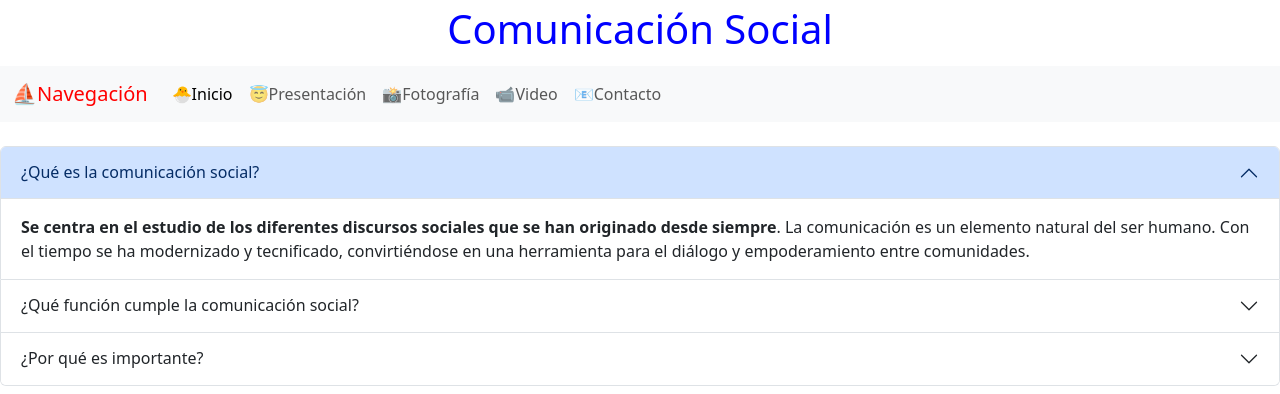
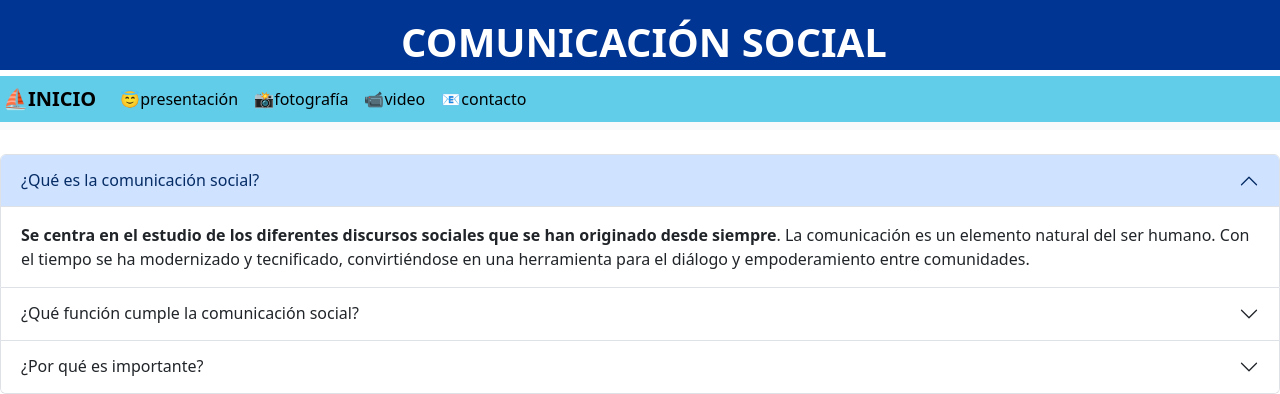
Before and after one commit to JoacoBlack/3-Preentrega, a website: page Pages/Index.html in a window 1280 px wide. Shown: the top 394 px of the page. Drawn offline with nearby package versions, Linux system fonts and the light colour scheme.

Commit message:
avanzamos en la pagina de inicio

```diff
--- a/Pages/Index.html
+++ b/Pages/Index.html
@@ -5,7 +5,7 @@
     <meta name="viewport" content="width=device-width, initial-scale=1">
     <title>🐣Inicio</title>
     <link href="https://cdn.jsdelivr.net/npm/bootstrap@5.3.0/dist/css/bootstrap.min.css" rel="stylesheet" integrity="sha384-9ndCyUaIbzAi2FUVXJi0CjmCapSmO7SnpJef0486qhLnuZ2cdeRhO02iuK6FUUVM" crossorigin="anonymous">
-    <link rel="stylesheet" href="../CSS/style.css"
+    <link rel="stylesheet" href="../CSS/style.css",
   </head>
   <body>
     <h1 class="titulo">Comunicación Social</h1>
@@ -15,15 +15,12 @@
 
         <nav class="navbar navbar-expand-lg bg-body-tertiary">
             <div class="container-fluid">
-              <a class="navbar-brand" href="#">⛵Navegación</a>
+              <a class="navbar-brand" href="#">⛵Inicio</a>
               <button class="navbar-toggler" type="button" data-bs-toggle="collapse" data-bs-target="#navbarNav" aria-controls="navbarNav" aria-expanded="false" aria-label="Toggle navigation">
                 <span class="navbar-toggler-icon"></span>
               </button>
               <div class="collapse navbar-collapse" id="navbarNav">
                 <ul class="navbar-nav">
-                  <li class="nav-item">
-                    <a class="nav-link active" aria-current="page" href="./Index.html">🐣Inicio</a>
-                  </li>
                   <li class="nav_presentacion">
                     <a class="nav-link" href="../Pages/Presentación.html">😇Presentación</a>
                   </li>
--- a/scss/style.scss
+++ b/scss/style.scss
@@ -1,3 +1,5 @@
+@import "../scss/variables.scss";
+
 *{
 
 margin: 0;
@@ -9,14 +11,54 @@ padding: 0;
 
 h1{
 
-color: blue;
+background-color: $colortitulo;
+color: white;
+text-transform: uppercase;
 text-align: center;
-padding: 5px 5px 5px 5px;
+font-weight: bold;
+padding: 18px 10px 10px 18px;
+height: 70px;
 
 }
 
+.container-fluid{
+
+background-color: $colormain;
+padding: 3px 3px 3px 3px;
+margin-top: -10px;
+
+}
+
+
 .navbar-brand{
 
-color: red;
+color:black;
+text-transform: uppercase;
+font-weight: bold;
 
 }
+
+.navbar-toggler{
+
+background-color: white;
+border-radius: 15px;
+}
+
+
+
+.navbar-nav{
+
+display: flex;
+flex-direction: column;
+align-items: center;
+
+}
+
+
+
+.nav-link{
+
+    color: rgb(0, 0, 0);
+    text-transform: lowercase;
+
+}
--- /dev/null
+++ b/scss/variables.scss
@@ -0,0 +1,7 @@
+$colortitulo:#003594;
+$colormain:#61CDE9;
+$colorfooter:#753BBD;
+$coloraside:#DBAD60;
+
+$colorlinkedin:#0A66C2;
+$coloryoutube:#c4302b;
```
Also changed, not shown: CSS/style.css.
